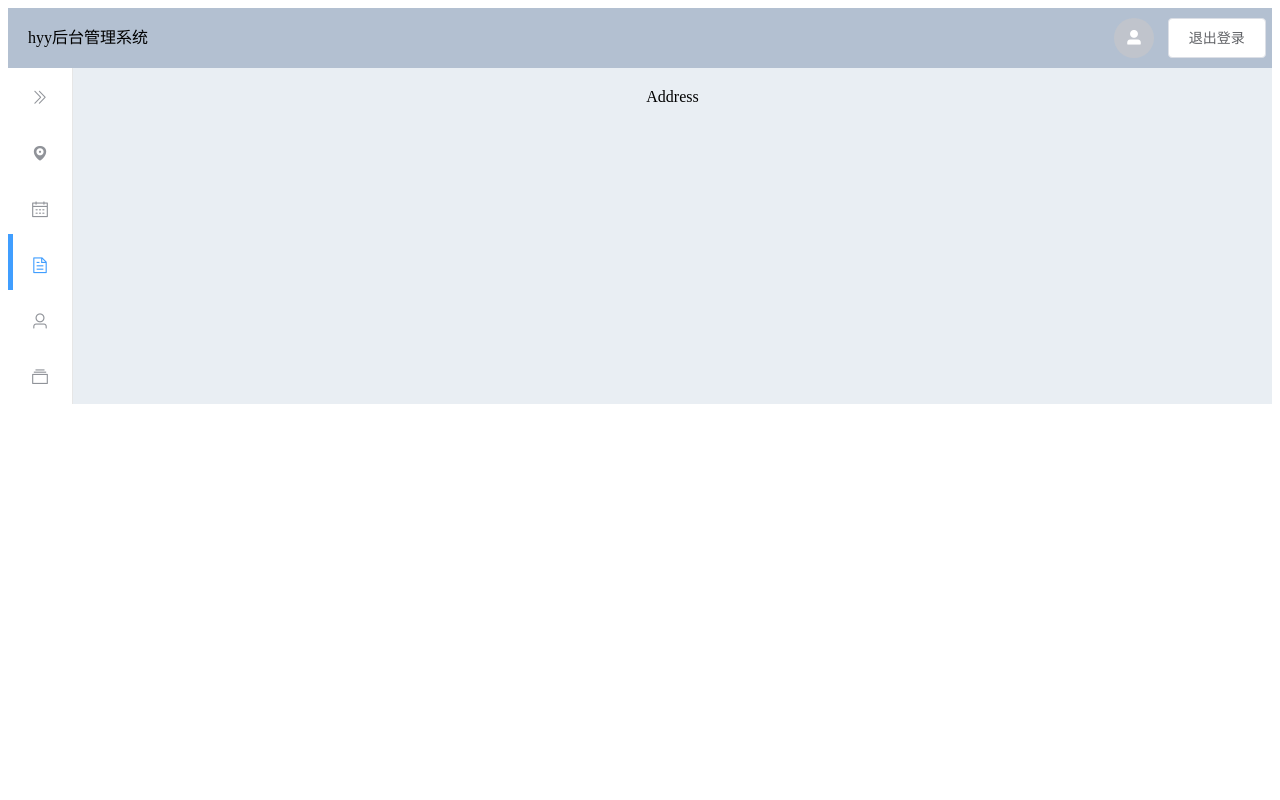
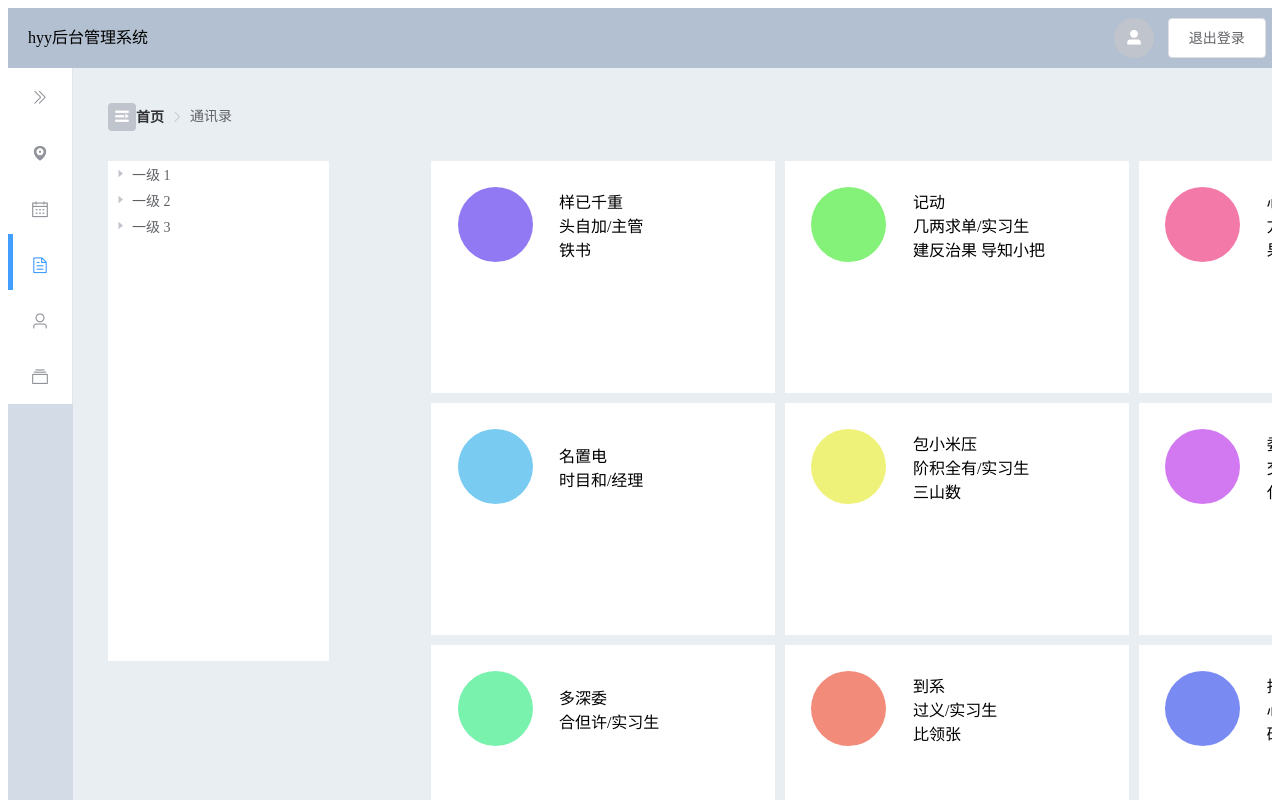
Before and after one commit to Wedonplayyy/koa, a Vue app: page /address in a window 1280 px wide. Shown: the top 800 px of the page. Built offline with nearby package versions, Linux system fonts and the light colour scheme; no server answers.

Commit message:
通讯录

```diff
--- a/src/mock/index.js
+++ b/src/mock/index.js
@@ -36,3 +36,20 @@ Mock.mock('api/getTableData','get',{
     'web|1':["Github","豆瓣","百度","掘金"],
   }]
 })
+
+Mock.mock('api/getAddressData','get',{
+  code:200,
+  msg:'success',
+  'data|15':[{
+    '_id|+1': 1,
+    name:'@cword(2,4)',
+    company:'@cword(2,4)',
+    'position|1':['经理','实习生','主管'],
+    'tags|0-3':['@cword(2,4)'],
+    email:/[1-9]\d{7,10}@(qq|163Igmail)\.com/,
+    phone:/1([38]\d|5[0-35-9]|7[3678])\d{8}$/,
+    tel:/\d{3}-\d{8}|\d{4}-\d{7}/,
+    QQ:/\d{3}\d{8}|\d{4}\d{7}/,
+    color:'@hex()'
+  }]
+})
--- a/src/views/Address.vue
+++ b/src/views/Address.vue
@@ -1,7 +1,39 @@
 <template>
-    <div>
-        Address
+  <div style="width: 1500px;">
+    <div class="title">
+      <el-avatar shape="square" size="small" icon="el-icon-s-unfold"></el-avatar>
+      <el-breadcrumb separator-class="el-icon-arrow-right">
+        <el-breadcrumb-item :to="{ path: '/' }">首页</el-breadcrumb-item>
+        <el-breadcrumb-item :to="{ path: '/address' }">通讯录</el-breadcrumb-item>
+      </el-breadcrumb>
     </div>
+    <div class="flexDiv" style="width:98%;padding:1%;">
+      <div class="left">
+        <el-tree :data="data" :props="defaultProps" @node-click="handleNodeClick"></el-tree>
+      </div>
+      <div class="main">
+        <div class="grid-item" v-for="item in this.list">
+          <div style="display: flex;width:90%;height:40%;margin:5%;align-items: center">
+            <div style="width:30%;height: 100%;display: flex;align-items: center;justify-content: center">
+              <div style="width:75px;height:75px;border-radius: 75px;" :style="{'background-color':item.color}">
+              </div>
+            </div>
+            <div style="margin:5%;">
+              <div style="display: flex;padding:0 2px;">{{item.name}}</div>
+              <div style="display: flex;padding:0 2px;">{{item.company}}/{{item.position}}</div>
+              <div style="display: flex">
+                <div v-for="(tag,index) in item.tags" :key="index">
+                  <div style="padding:0 2px;">
+                    {{tag}}
+                  </div>
+                </div>
+              </div>
+            </div>
+          </div>
+        </div>
+      </div>
+    </div>
+  </div>
 
 </template>
 
@@ -11,11 +43,65 @@
         components: {},
         props: {},
         data() {
-            return {}
+            return {
+              list:[],//通讯录数据
+              data: [{
+                label: '一级 1',
+                children: [{
+                  label: '二级 1-1',
+                  children: [{
+                    label: '三级 1-1-1'
+                  }]
+                }]
+              }, {
+                label: '一级 2',
+                children: [{
+                  label: '二级 2-1',
+                  children: [{
+                    label: '三级 2-1-1'
+                  }]
+                }, {
+                  label: '二级 2-2',
+                  children: [{
+                    label: '三级 2-2-1'
+                  }]
+                }]
+              }, {
+                label: '一级 3',
+                children: [{
+                  label: '二级 3-1',
+                  children: [{
+                    label: '三级 3-1-1'
+                  }]
+                }, {
+                  label: '二级 3-2',
+                  children: [{
+                    label: '三级 3-2-1'
+                  }]
+                }]
+              }],
+              defaultProps: {
+                children: 'children',
+                label: 'label'
+              },
+            }
         },
-        methods: {},
+        methods: {
+          handleNodeClick(data) {
+            console.log(data);
+          },
+          getAddressData(){// 获取通讯录数据
+            this.$axios.req('api/getAddressData').then(res =>{
+              // console.log(res.data);
+              this.list=res.data.data;
+              console.log(this.list);
+            }).catch(err =>{
+              console.log(err);
+            })
+          }
+        },
         mounted() {
-
+          this.getAddressData();
         },
         created() {
 
@@ -27,6 +113,34 @@
     }
 </script>
 
-<style scoped lang="scss">
+<style scoped>
+  .flexDiv{
+    display: flex;
+    justify-content: space-between;
+  }
+  .title{
+    /*标题*/
+    /*width:100%;*/
+    padding:15px;
+    display: flex;
+    align-items: center;
+  }
+  .left{
+    width:15%;
+    height:500px;
+    background-color: white;
+  }
+  .main{
+    width:78%;
+    /*padding:2%;*/
+    height: 1200px;
+    /*background-color: white;*/
+    display: grid;
+    grid-gap:10px;
 
+    grid-template-columns:repeat(3,30%);
+  }
+  .grid-item{
+    background-color: white;
+  }
 </style>
--- a/src/views/Home.vue
+++ b/src/views/Home.vue
@@ -274,7 +274,7 @@ export default {
         console.log(err);
       })
     },
-    getTableData(){
+    getTableData(){// 获取问卷数据
       this.$axios.req('api/getTableData').then(res =>{
         this.tableData=res.data.data;
         console.log(res.data.data);
```
Also changed, not shown: src/views/Calendar.vue (+62 -52 lines).
